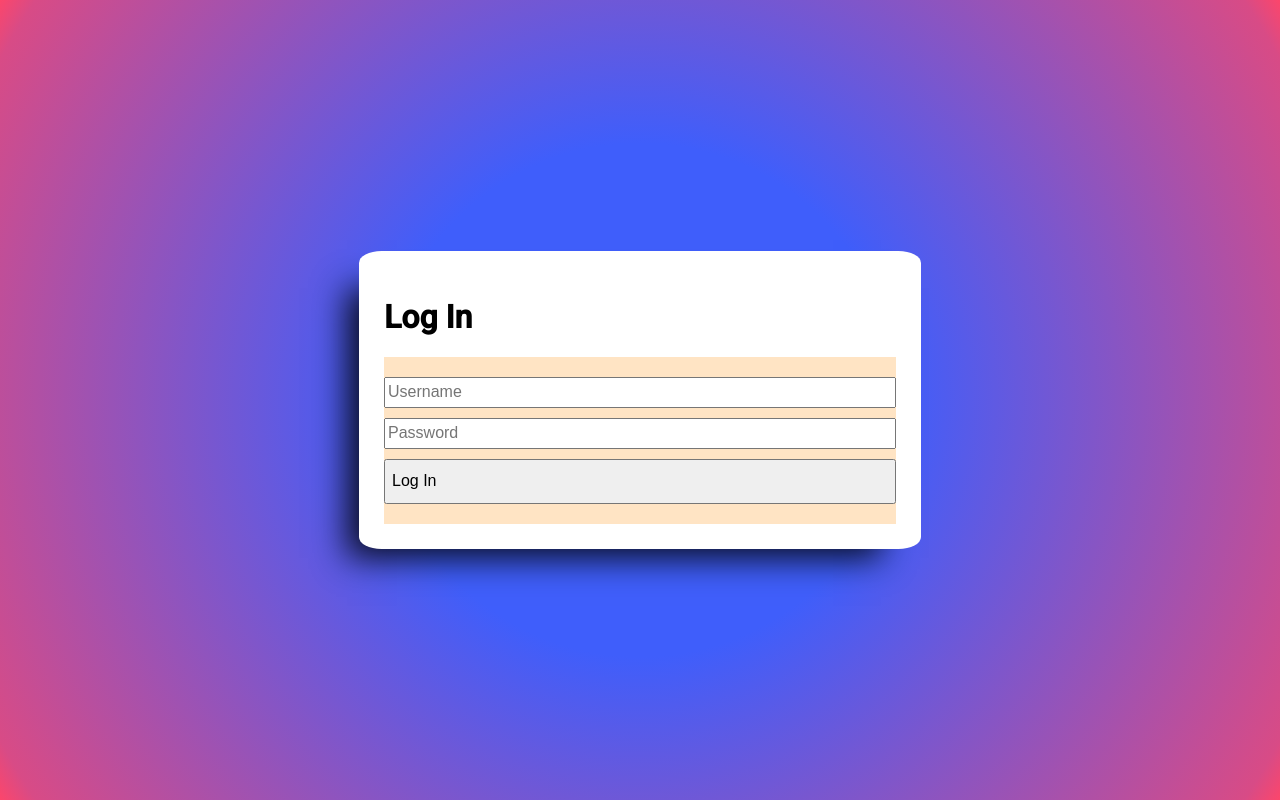
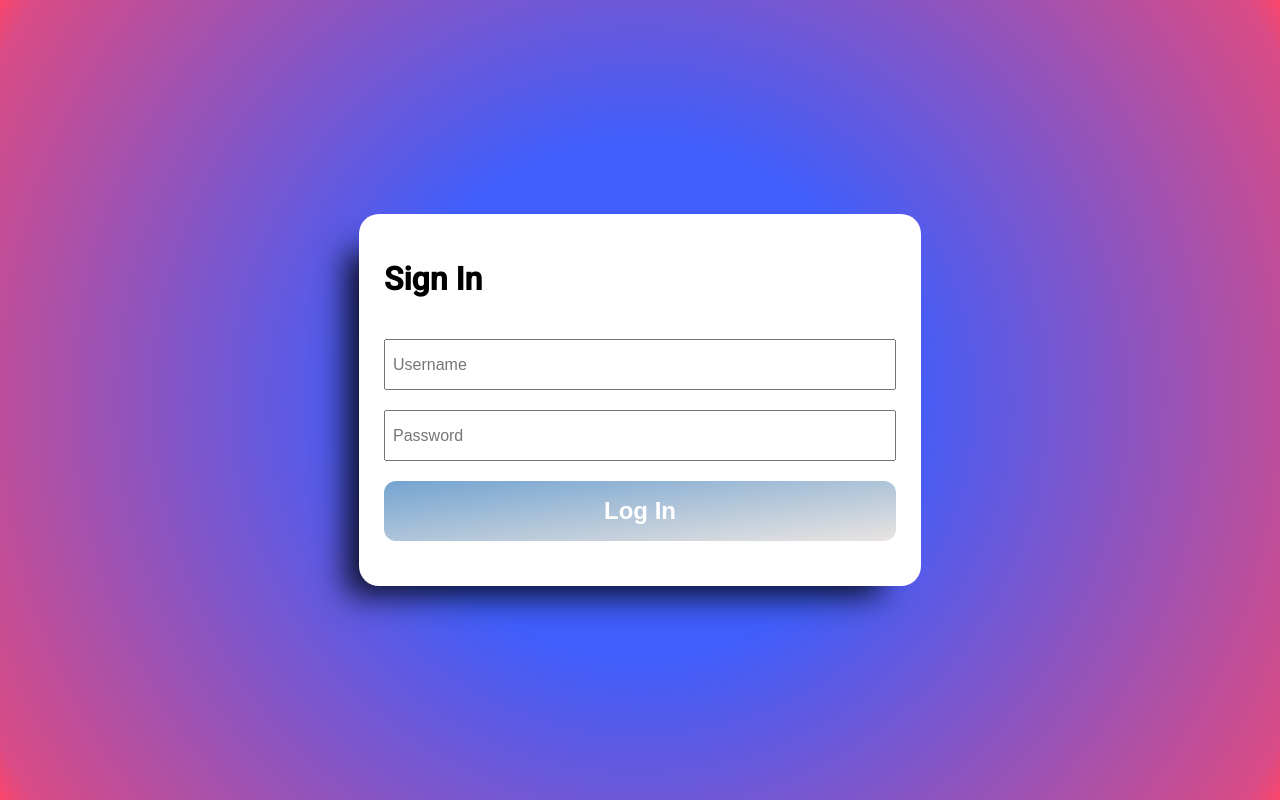
Before and after one commit to cotaByte/app-gastomenys, an Angular app: page /auth in a window 1280 px wide. Before the commit this address led to /. Built offline with nearby package versions, Linux system fonts and the light colour scheme.

Commit message:
feat/implement routing  and logIn process

```diff
--- a/src/app/app.component.html
+++ b/src/app/app.component.html
@@ -1 +1 @@
-<auth-component>
+<router-outlet></router-outlet>
--- a/src/app/app.component.ts
+++ b/src/app/app.component.ts
@@ -1,14 +1,17 @@
 import { Component } from '@angular/core';
-import { RouterOutlet } from '@angular/router';
-import { AuthComponentComponent } from './auth/component/auth-component/auth-component.component';
+import { Router, RouterOutlet } from '@angular/router';
 
 @Component({
   selector: 'app-root',
   standalone: true,
-  imports: [RouterOutlet, AuthComponentComponent],
+  imports: [RouterOutlet],
   templateUrl: './app.component.html',
-  styleUrl: './app.component.scss'
+  styleUrl: './app.component.scss',
 })
 export class AppComponent {
-  title = 'app-gastomenys';
+  title = 'Gasto Menys';
+  constructor(private router: Router) {}
+  ngOnInit() {
+    this.router.navigate(['auth']);
+  }
 }
--- /dev/null
+++ b/src/app/app.constants.ts
@@ -0,0 +1,6 @@
+export const URL = `http://127.0.0.1:8000`;
+
+export const HEADERS = {
+  'Content-Type': 'application/json',
+  'X-Requested-With': 'XMLHttpRequest',
+};
--- a/src/app/app.routes.ts
+++ b/src/app/app.routes.ts
@@ -1,3 +1,18 @@
 import { Routes } from '@angular/router';
 
-export const routes: Routes = [];
+export const routes: Routes = [
+  {
+    path: 'auth',
+    loadComponent: () =>
+      import('./auth/component/auth-component/auth-component.component').then(
+        m => m.AuthComponentComponent
+      ),
+  },
+
+  {
+    path: 'home',
+    loadComponent: () =>
+      import('./home/component/home.component').then(m => m.HomeComponent),
+  },
+  { path: '', redirectTo: 'auth', pathMatch: 'full' },
+];
--- a/src/app/auth/component/auth-component/auth-component.component.html
+++ b/src/app/auth/component/auth-component/auth-component.component.html
@@ -1,12 +1,18 @@
 <div class="bg-auth">
-
-    <div class="auth-card">
-        <h1>Log In</h1>
-        <form  [formGroup]="authForm">
-            <input  formControlName="username" placeholder="Username" type="text" >
-            <input formControlName="password" placeholder="Password" type="password">
-            <button class="auth-btn" (click)="onLogin.next()">Log In</button>
-        </form>
-    </div>
-
+  <div class="auth-card">
+    <h1>Sign In</h1>
+    <form [formGroup]="authForm">
+      <input formControlName="username" placeholder="Username" type="text" />
+      <input
+        formControlName="password"
+        placeholder="Password"
+        type="password" />
+      <button
+        class="auth-btn"
+        [disabled]="!(authFormValid$ | async)"
+        (click)="auth.next()">
+        Log In
+      </button>
+    </form>
+  </div>
 </div>
--- a/src/app/auth/component/auth-component/auth-component.component.scss
+++ b/src/app/auth/component/auth-component/auth-component.component.scss
@@ -1,6 +1,11 @@
 .bg-auth {
   background: rgb(63, 94, 251);
-    background: radial-gradient(circle, rgba(63, 94, 251, 1) 34%, rgba(216, 75, 134, 1) 96%, rgba(252, 70, 107, 1) 100%);
+  background: radial-gradient(
+    circle,
+    rgba(63, 94, 251, 1) 34%,
+    rgba(216, 75, 134, 1) 96%,
+    rgba(252, 70, 107, 1) 100%
+  );
   width: 100vw;
   height: 100vh;
   display: flex;
@@ -10,32 +15,65 @@
 .auth-card {
   width: 40%;
   background-color: white;
-    border-radius: 4%;
+  border-radius: 20px;
   align-self: center;
   padding: 25px;
   display: grid;
   box-shadow: -26px 23px 32px -14px rgba(0, 0, 0, 0.88);
   -webkit-box-shadow: -26px 23px 32px -14px rgba(0, 0, 0, 0.88);
   -moz-box-shadow: -26px 23px 32px -14px rgba(0, 0, 0, 0.88);
-
 }
 
 form {
-    background-color: bisque;
   padding: 20px 0;
   display: grid;
-
 }
 
-form>input {
-    margin-bottom: 10px;
-    height: 25px;
+form > input {
+  margin-bottom: 20px;
+  height: 45px;
   font-size: 1rem;
 }
 
 .auth-btn {
-    height: 45px;
-    text-align: left;
-    font-size: 1rem;
+  background: linear-gradient(to bottom right, #74a4d1, #e9e4e1);
+  border: 0;
+  border-radius: 12px;
+  color: #ffffff;
+  cursor: pointer;
+  font-size: 24px;
+  font-weight: bolder;
+  line-height: 2.5;
+  outline: transparent;
+  padding: 0 1rem;
+  transition: box-shadow 0.2s ease-in-out;
+  user-select: none;
+  -webkit-user-select: none;
+  touch-action: manipulation;
+  white-space: nowrap;
+}
 
+.auth-btn:not([disabled]):focus {
+  box-shadow: 0 0 0.25rem rgba(0, 0, 0, 0.5),
+    -0.125rem -0.125rem 1rem rgba(164, 125, 201, 0.849),
+    0.125rem 0.125rem 1rem rgba(121, 199, 223, 0.753);
 }
+
+.auth-btn:not([disabled]):hover {
+  box-shadow: 0 0 0.25rem rgba(0, 0, 0, 0.5),
+    -0.125rem -0.125rem 1rem rgba(164, 125, 201, 0.849),
+    0.125rem 0.125rem 1rem rgba(121, 199, 223, 0.753);
+}
+
+
+::-webkit-input-placeholder { /* WebKit, Blink, Edge */
+  padding: 5px;
+}
+
+::-moz-placeholder { /* Mozilla Firefox 19+ */
+  padding: 5px;
+}
+
+::-ms-input-placeholder { /* Microsoft Edge */
+  padding: 5px;
+}
--- a/src/app/auth/component/auth-component/auth-component.component.ts
+++ b/src/app/auth/component/auth-component/auth-component.component.ts
@@ -1,30 +1,55 @@
+import { CommonModule } from '@angular/common';
 import { Component } from '@angular/core';
-import { FormControl, FormGroup, Validators, ReactiveFormsModule } from '@angular/forms';
-import { Subject, startWith, switchMap, tap, map, shareReplay } from 'rxjs';
+import {
+  FormControl,
+  FormGroup,
+  ReactiveFormsModule,
+  Validators,
+} from '@angular/forms';
+import { Router } from '@angular/router';
+import { Subject, map, shareReplay, startWith, switchMap, tap } from 'rxjs';
+import { AuthServiceService } from '../../services/auth-service.service';
 
 @Component({
   selector: 'auth-component',
   standalone: true,
-  imports: [ReactiveFormsModule],
+  imports: [ReactiveFormsModule, CommonModule],
   templateUrl: './auth-component.component.html',
-  styleUrl: './auth-component.component.scss'
+  styleUrl: './auth-component.component.scss',
 })
 export class AuthComponentComponent {
+  //#region AUTH FORM
+  public authForm = new FormGroup({
+    username: new FormControl('', [
+      Validators.required,
+      Validators.pattern(/\w+\.\w+/),
+    ]),
+    password: new FormControl('', [Validators.required]),
+  });
 
+  //#endregion AUTH FORM
 
-  public authForm = new FormGroup(
-    {
-      username: new FormControl('', Validators.pattern(/\w+\.\w+/),),
-      password: new FormControl('', Validators.pattern(/^(?=(?:[^A-Z]*[A-Z]){1})(?=(?:[^a-z]*[a-z]){2})(?=(?:\D*\d){2}).{8,}$/))
-    }
-  );
-
+  //#region FORM VALIDATOR
   public authFormValid$ = this.authForm.statusChanges.pipe(
-    map((status) => status === 'VALID'),
+    map(status => status === 'VALID'),
     startWith(false),
     shareReplay({ bufferSize: 1, refCount: true })
+  );
+  //#endregion FORM VALIDATOR
 
-  )
+  //#region ON AUTH
+  public auth = new Subject<void>();
+  public readonly onAuth$ = this.auth
+    .pipe(
+      switchMap(() => this.authService.logIn(this.authForm.getRawValue())),
+      tap(res => {
+        console.log('res ', res.ok);
+        res.ok && localStorage.setItem('user', res.ouser);
+        res.ok && this.route.navigate(['home']);
+      })
+    )
+    .subscribe();
+  //#endregion ON AUTH
 
-
+  constructor(public route: Router, public authService: AuthServiceService) {}
 }
--- a/src/app/auth/services/auth-service.service.ts
+++ b/src/app/auth/services/auth-service.service.ts
@@ -1,9 +1,25 @@
+import { HttpClient } from '@angular/common/http';
 import { Injectable } from '@angular/core';
+import { URL, HEADERS } from '../../app.constants';
+import { Observable } from 'rxjs';
+
+export type logInCredentials = {
+  username: string | null;
+  password: string | null;
+};
 
 @Injectable({
-  providedIn: 'root'
+  providedIn: 'root',
 })
 export class AuthServiceService {
+  constructor(public http: HttpClient) {}
 
-  constructor() { }
+  public logIn(credentials: logInCredentials): Observable<any> {
+    const body = {
+      user: credentials.username,
+      password: credentials.password,
+    };
+
+    return this.http.post<any>(`${URL}/login`, body, { headers: HEADERS });
+  }
 }
--- /dev/null
+++ b/src/app/home/component/home.component.html
@@ -0,0 +1 @@
+<p>home works!</p>
```
Also changed, not shown: src/app/home/component/home.component.ts (added, +12 -0 lines), src/.prettierrc.json (added), src/app/home/component/home.component.scss (added), 1 other file (tests, documents, lock files or other folders). Lines whose indentation alone changed are shown as unchanged.
